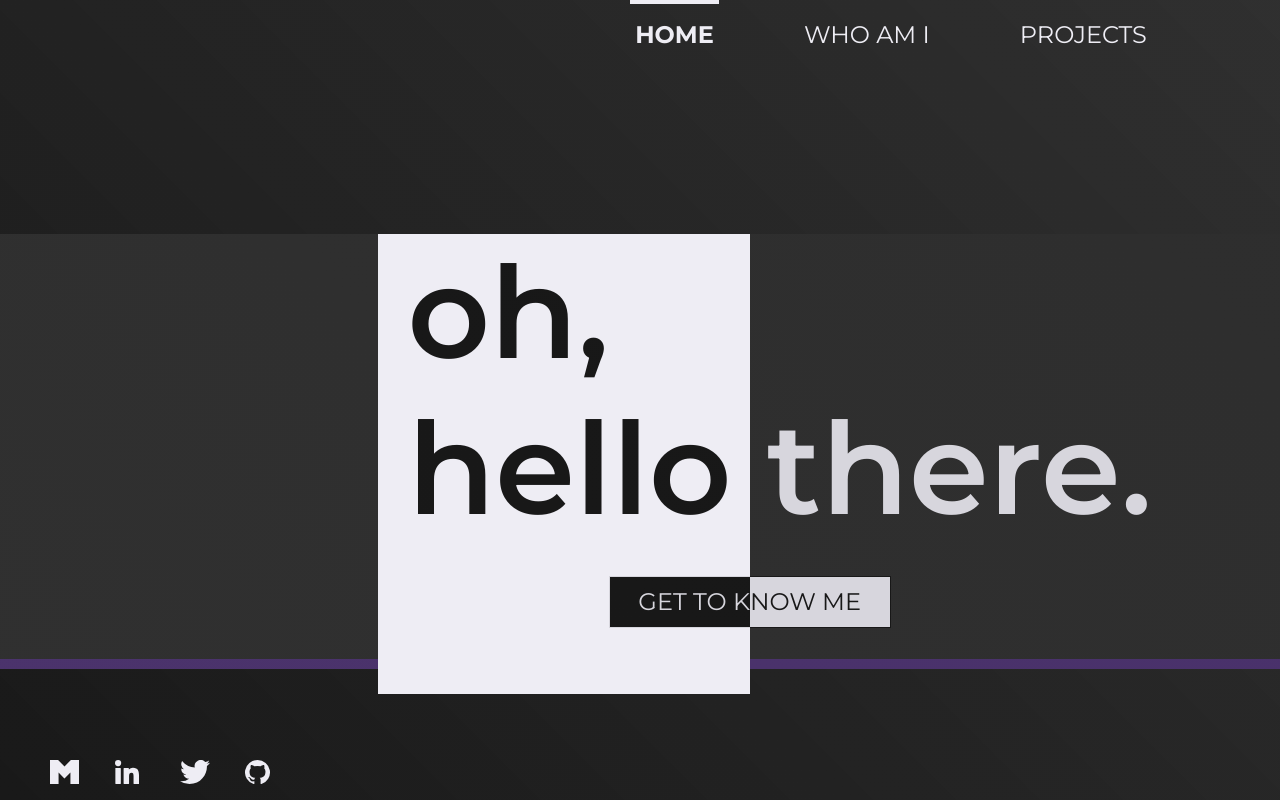
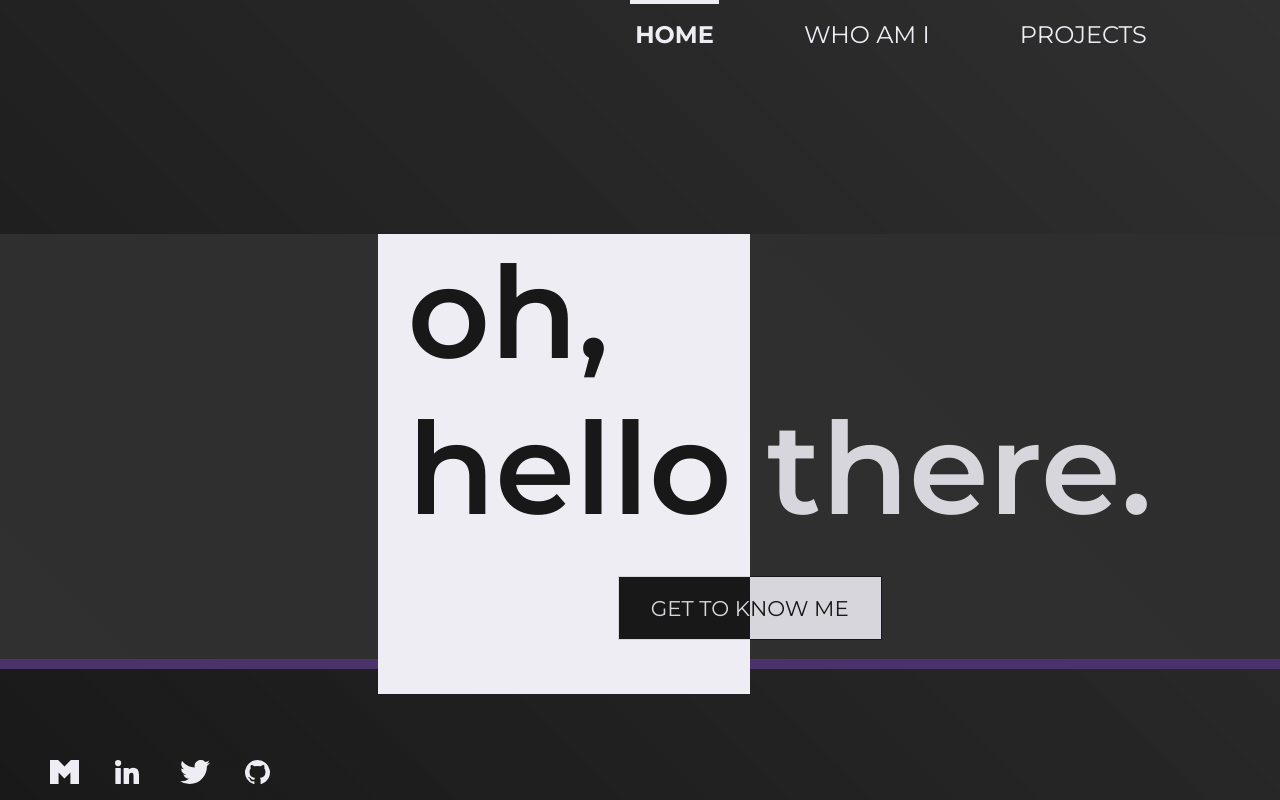
Before and after one commit to Kodziak/portflio, a Vue app: page / in a window 1280 px wide. Built offline with nearby package versions, Linux system fonts and the light colour scheme.

Commit message:
Change button style. Refactor whoami structure[WIP]

```diff
--- a/src/configs/_buttons.scss
+++ b/src/configs/_buttons.scss
@@ -1,9 +1,10 @@
 .btn {
   display: inline-block;
-  width: 280px;
-  line-height: 50px;
+  // width: 280px;
+  // line-height: 50px;
+  padding: 18px 32px;
   text-align: center;
-  font-size: 24px;
+  font-size: 16pt;
   cursor: pointer;
   transition: all 0.4s ease;
   position: relative;
--- a/src/views/WhoAmI.vue
+++ b/src/views/WhoAmI.vue
@@ -1,14 +1,15 @@
 <template>
-  <div class="whoami wrapper--grid wrapper--background">
+  <div class="whoami">
     <div class="whoami__header">
       <h2>WHO</h2>
     </div>
     <div class="whoami__content">
+      <div class="whoami__description">
         <h3>Meet me.</h3>
         <p>
-        My name is <span>Przemek</span>. I’m an <span>it student</span> based in <span>warsaw, poland</span> with over two years
-        of industry experience. Currently working as a <span>test developer</span> in <span>xtb</span> where also I have a
-        pleasure to work as a servant-leader - <span>scrum master</span>.<br />
+          My name is <span>Przemek</span>. I’m an <span>it student</span> based in <span>warsaw, poland</span> with over two
+          years of industry experience. Currently working as a <span>test developer</span> in <span>xtb</span> where also I have
+          a pleasure to work as a servant-leader - <span>scrum master</span>.<br />
           My main technology is <span>javascript</span> with <span>puppeteer</span>. In private time I'm learning
           <span>golang</span> and <span>vue</span>.
         </p>
@@ -19,7 +20,10 @@
           </div>
         </div>
       </div>
+      <div class="whoami__photo">
         <img src="../assets/guy_youre_looking_for.svg" alt="Guy you're looking for." />
+      </div>
+    </div>
   </div>
 </template>
 
@@ -112,10 +116,6 @@ export default {
   }
 
   img {
-    grid-column: 8 / 13;
-    grid-row: 3 / 12;
-    // margin-top: 25px;
-    justify-self: end;
     z-index: 2;
 
     @include mediaSmartfon {
@@ -124,14 +124,8 @@ export default {
   }
 
   &__content {
-    grid-column: 3 / 8;
-    grid-row: 5 / 12;
-
     @include mediaSmartfon {
-      grid-row: 5 / 9;
       width: 280px;
-      justify-self: center;
-      // align-self: end;
     }
 
     h3 {
```
Lines whose indentation alone changed are shown as unchanged.
